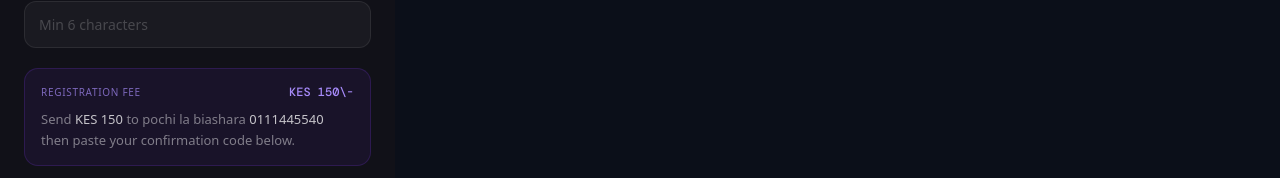
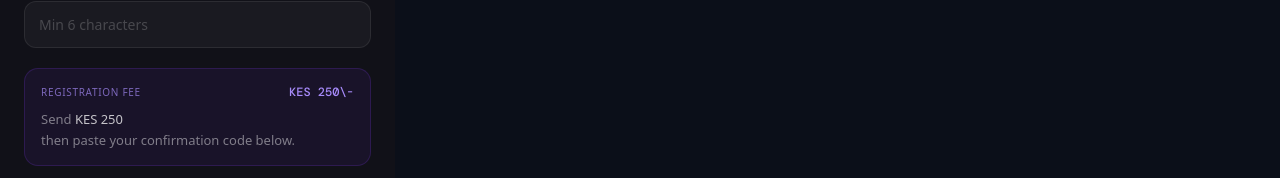
Before and after one commit to ngangayobra-crypto/task-platform, a React (Vite) app in the folder web/: page / in a window 1280 px wide. Both pictures are taken after typing "name@example.com", "Sample123" into the empty fields and a click on the button "Create account". Shown: the part 532-710 px from the top of the page. Built offline with nearby package versions, Linux system fonts and the light colour scheme.

Commit message:
slight change

```diff
--- a/web/src/AuthScreen.jsx
+++ b/web/src/AuthScreen.jsx
@@ -149,10 +149,10 @@ function RegisterForm({ onSwitch }) {
       <div className="as-mpesa-section">
         <div className="as-mpesa-header">
           <span className="as-mpesa-label">Registration fee</span>
-          <span className="as-mpesa-amount">KES 150\-</span>
+          <span className="as-mpesa-amount">KES 250\-</span>
         </div>
         <div className="as-mpesa-instruction">
-          Send <strong>KES 150</strong> to pochi la biashara <strong>0111445540</strong><br/>
+          Send <strong>KES 250</strong><br/>
           then paste your confirmation code below.
         </div>
       </div>
```
